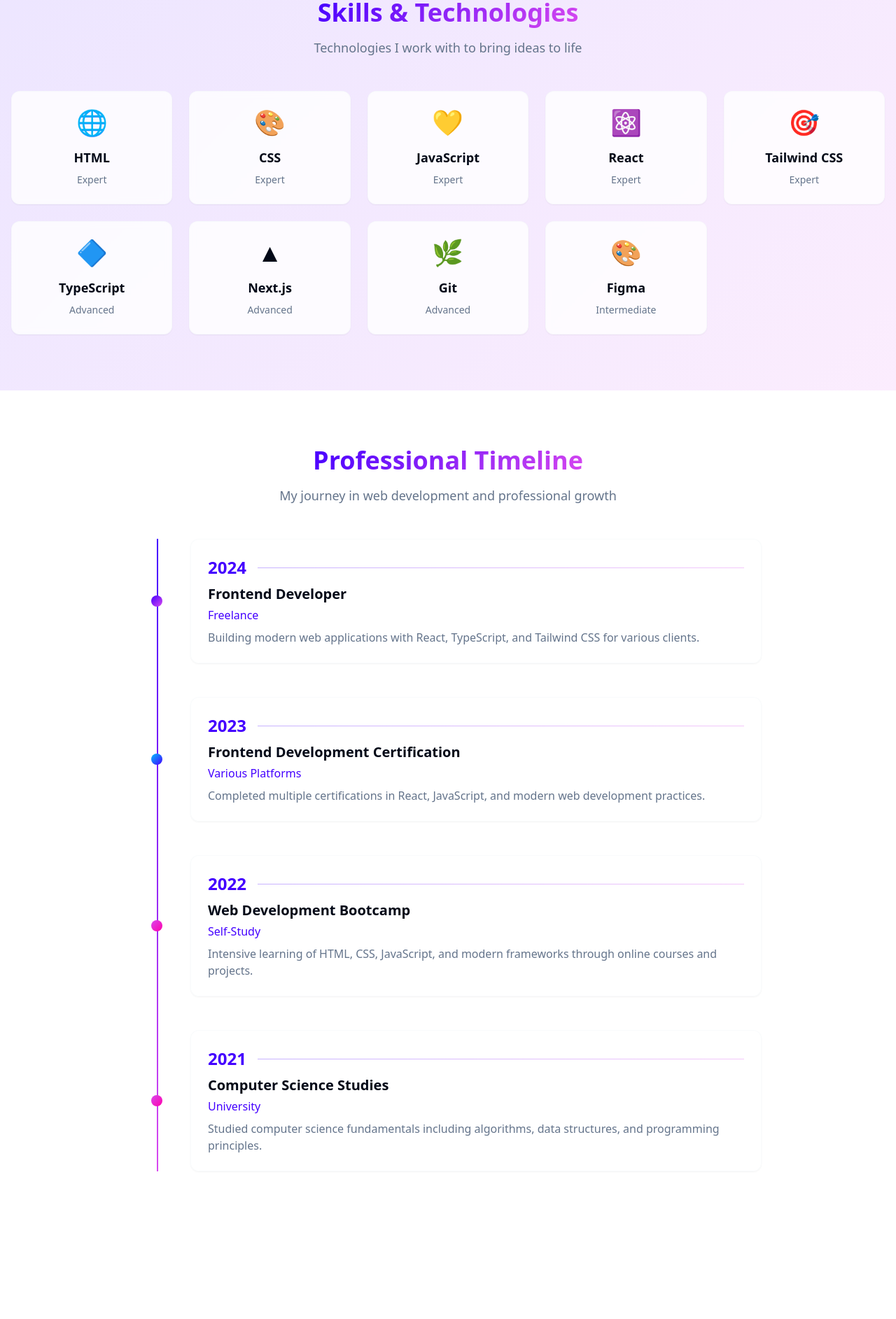
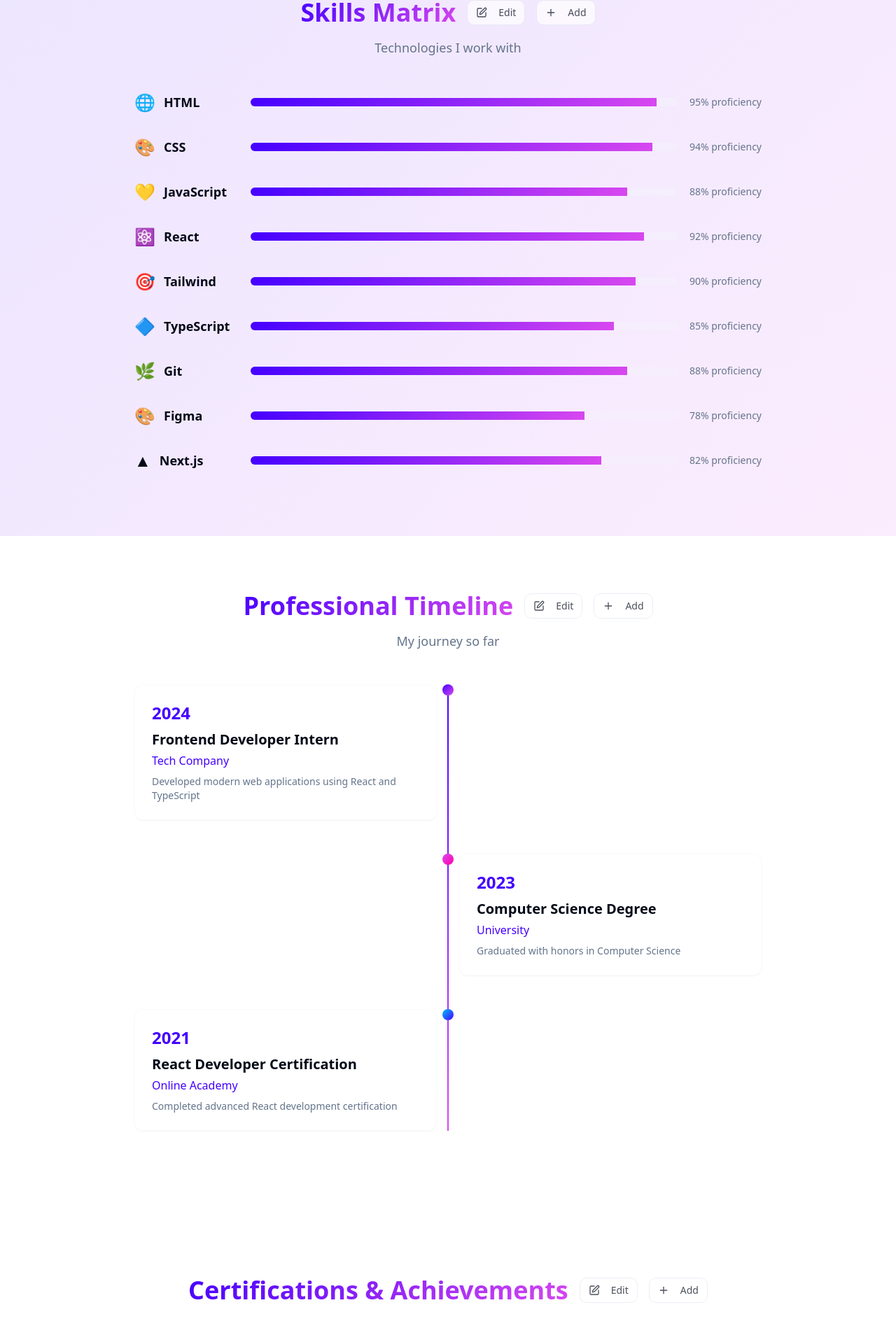
Before and after one commit to yulduzkurban/ata-web-glow, a React (Vite) app: page / in a window 1280 px wide. Shown: the part 1760-3645 px from the top of the page at 70% size. Built offline with nearby package versions, Linux system fonts and the light colour scheme.

Commit message:
Add edit and add functionality
Implement edit and add features for timeline and certifications. Update Skills & Technologies and Professional Timeline sections with screenshots.

```diff
--- a/src/components/CertificationsSection.tsx
+++ b/src/components/CertificationsSection.tsx
@@ -1,6 +1,6 @@
 import { Card, CardContent } from "@/components/ui/card";
 import { Badge } from "@/components/ui/badge";
-import { Download, Award, Calendar } from "lucide-react";
+import { Download, Award, Calendar, Edit, Plus } from "lucide-react";
 import { Button } from "@/components/ui/button";
 
 const CertificationsSection = () => {
@@ -84,11 +84,21 @@ const CertificationsSection = () => {
     <section id="certifications" className="py-20 bg-background">
       <div className="container mx-auto px-4">
         <div className="text-center mb-12">
-          <h2 className="text-4xl font-bold mb-4">
-            <span className="bg-gradient-primary bg-clip-text text-transparent">
-              Certifications & Achievements
-            </span>
-          </h2>
+          <div className="flex items-center justify-center gap-4 mb-4">
+            <h2 className="text-4xl font-bold">
+              <span className="bg-gradient-primary bg-clip-text text-transparent">
+                Certifications & Achievements
+              </span>
+            </h2>
+            <Button variant="outline" size="sm" className="opacity-70 hover:opacity-100">
+              <Edit className="w-4 h-4 mr-2" />
+              Edit
+            </Button>
+            <Button variant="outline" size="sm" className="opacity-70 hover:opacity-100">
+              <Plus className="w-4 h-4 mr-2" />
+              Add
+            </Button>
+          </div>
           <p className="text-lg text-muted-foreground max-w-2xl mx-auto">
             Continuous learning and professional development through industry certifications
           </p>
--- a/src/components/SkillsSection.tsx
+++ b/src/components/SkillsSection.tsx
@@ -1,46 +1,66 @@
 import { Card, CardContent } from "@/components/ui/card";
+import { Button } from "@/components/ui/button";
+import { Plus, Edit } from "lucide-react";
 
 const SkillsSection = () => {
   const skills = [
-    { name: "HTML", icon: "🌐", level: "Expert" },
-    { name: "CSS", icon: "🎨", level: "Expert" },
-    { name: "JavaScript", icon: "💛", level: "Expert" },
-    { name: "React", icon: "⚛️", level: "Expert" },
-    { name: "Tailwind CSS", icon: "🎯", level: "Expert" },
-    { name: "TypeScript", icon: "🔷", level: "Advanced" },
-    { name: "Next.js", icon: "▲", level: "Advanced" },
-    { name: "Git", icon: "🌿", level: "Advanced" },
-    { name: "Figma", icon: "🎨", level: "Intermediate" },
+    { name: "HTML", icon: "🌐", proficiency: 95 },
+    { name: "CSS", icon: "🎨", proficiency: 94 },
+    { name: "JavaScript", icon: "💛", proficiency: 88 },
+    { name: "React", icon: "⚛️", proficiency: 92 },
+    { name: "Tailwind", icon: "🎯", proficiency: 90 },
+    { name: "TypeScript", icon: "🔷", proficiency: 85 },
+    { name: "Git", icon: "🌿", proficiency: 88 },
+    { name: "Figma", icon: "🎨", proficiency: 78 },
+    { name: "Next.js", icon: "▲", proficiency: 82 },
   ];
 
   return (
     <section id="skills" className="py-20 bg-gradient-bg">
       <div className="container mx-auto px-4">
         <div className="text-center mb-12">
-          <h2 className="text-4xl font-bold mb-4">
-            <span className="bg-gradient-primary bg-clip-text text-transparent">
-              Skills & Technologies
-            </span>
-          </h2>
+          <div className="flex items-center justify-center gap-4 mb-4">
+            <h2 className="text-4xl font-bold">
+              <span className="bg-gradient-primary bg-clip-text text-transparent">
+                Skills Matrix
+              </span>
+            </h2>
+            <Button variant="outline" size="sm" className="opacity-70 hover:opacity-100">
+              <Edit className="w-4 h-4 mr-2" />
+              Edit
+            </Button>
+            <Button variant="outline" size="sm" className="opacity-70 hover:opacity-100">
+              <Plus className="w-4 h-4 mr-2" />
+              Add
+            </Button>
+          </div>
           <p className="text-lg text-muted-foreground max-w-2xl mx-auto">
-            Technologies I work with to bring ideas to life
+            Technologies I work with
           </p>
         </div>
 
-        <div className="grid grid-cols-2 md:grid-cols-3 lg:grid-cols-4 xl:grid-cols-5 gap-6">
-          {skills.map((skill) => (
-            <Card key={skill.name} className="group hover:shadow-glow transition-all duration-300 backdrop-blur-sm bg-card/80 border-border/20">
-              <CardContent className="p-6 text-center">
-                <div className="text-4xl mb-4 group-hover:scale-110 transition-transform duration-300">
-                  {skill.icon}
+        <div className="max-w-4xl mx-auto">
+          <div className="space-y-8">
+            {skills.map((skill) => (
+              <div key={skill.name} className="group">
+                <div className="flex items-center gap-4 mb-3">
+                  <div className="flex items-center gap-3 min-w-[150px]">
+                    <span className="text-2xl">{skill.icon}</span>
+                    <span className="font-semibold text-lg">{skill.name}</span>
+                  </div>
+                  <div className="flex-1 bg-muted/30 rounded-full h-3 overflow-hidden">
+                    <div
+                      className="h-full bg-gradient-primary transition-all duration-1000 ease-out"
+                      style={{ width: `${skill.proficiency}%` }}
+                    ></div>
+                  </div>
+                  <span className="text-sm text-muted-foreground min-w-[60px] text-right">
+                    {skill.proficiency}% proficiency
+                  </span>
                 </div>
-                <h3 className="font-semibold text-lg mb-2 group-hover:text-primary transition-colors">
-                  {skill.name}
-                </h3>
-                <p className="text-sm text-muted-foreground">{skill.level}</p>
-              </CardContent>
-            </Card>
-          ))}
+              </div>
+            ))}
+          </div>
         </div>
       </div>
     </section>
--- a/src/components/TimelineSection.tsx
+++ b/src/components/TimelineSection.tsx
@@ -1,34 +1,29 @@
 import { Card, CardContent } from "@/components/ui/card";
+import { Button } from "@/components/ui/button";
+import { Plus, Edit } from "lucide-react";
 
 const TimelineSection = () => {
   const timelineItems = [
     {
       year: "2024",
-      title: "Frontend Developer",
-      company: "Freelance",
-      description: "Building modern web applications with React, TypeScript, and Tailwind CSS for various clients.",
+      title: "Frontend Developer Intern",
+      company: "Tech Company",
+      description: "Developed modern web applications using React and TypeScript",
       type: "work"
     },
     {
       year: "2023",
-      title: "Frontend Development Certification",
-      company: "Various Platforms",
-      description: "Completed multiple certifications in React, JavaScript, and modern web development practices.",
-      type: "certification"
-    },
-    {
-      year: "2022",
-      title: "Web Development Bootcamp",
-      company: "Self-Study",
-      description: "Intensive learning of HTML, CSS, JavaScript, and modern frameworks through online courses and projects.",
+      title: "Computer Science Degree",
+      company: "University",
+      description: "Graduated with honors in Computer Science",
       type: "education"
     },
     {
       year: "2021",
-      title: "Computer Science Studies",
-      company: "University",
-      description: "Studied computer science fundamentals including algorithms, data structures, and programming principles.",
-      type: "education"
+      title: "React Developer Certification",
+      company: "Online Academy",
+      description: "Completed advanced React development certification",
+      type: "certification"
     }
   ];
 
@@ -49,37 +44,50 @@ const TimelineSection = () => {
     <section id="timeline" className="py-20 bg-background">
       <div className="container mx-auto px-4">
         <div className="text-center mb-12">
-          <h2 className="text-4xl font-bold mb-4">
+          <div className="flex items-center justify-center gap-4 mb-4">
+            <h2 className="text-4xl font-bold">
               <span className="bg-gradient-primary bg-clip-text text-transparent">
                 Professional Timeline
               </span>
             </h2>
+            <Button variant="outline" size="sm" className="opacity-70 hover:opacity-100">
+              <Edit className="w-4 h-4 mr-2" />
+              Edit
+            </Button>
+            <Button variant="outline" size="sm" className="opacity-70 hover:opacity-100">
+              <Plus className="w-4 h-4 mr-2" />
+              Add
+            </Button>
+          </div>
           <p className="text-lg text-muted-foreground max-w-2xl mx-auto">
-            My journey in web development and professional growth
+            My journey so far
           </p>
         </div>
 
         <div className="max-w-4xl mx-auto">
           <div className="relative">
-            {/* Timeline line */}
-            <div className="absolute left-8 top-0 bottom-0 w-0.5 bg-gradient-primary"></div>
+            {/* Vertical timeline line */}
+            <div className="absolute left-1/2 transform -translate-x-1/2 w-0.5 h-full bg-gradient-primary"></div>
 
             {timelineItems.map((item, index) => (
-              <div key={index} className="relative flex items-center mb-12">
+              <div key={index} className="relative mb-12">
                 {/* Timeline dot */}
-                <div className={`w-4 h-4 rounded-full ${getTypeColor(item.type)} absolute left-6 z-10`}></div>
+                <div className={`absolute left-1/2 transform -translate-x-1/2 w-4 h-4 rounded-full ${getTypeColor(item.type)} z-10`}></div>
 
-                <Card className="ml-20 flex-1 backdrop-blur-sm bg-card/80 border-border/20 hover:shadow-glow transition-all duration-300">
+                {/* Timeline item */}
+                <div className={`flex items-center ${index % 2 === 0 ? 'flex-row-reverse' : ''}`}>
+                  <div className="w-1/2"></div>
+                  <Card className={`w-1/2 backdrop-blur-sm bg-card/80 border-border/20 hover:shadow-glow transition-all duration-300 ${index % 2 === 0 ? 'mr-8' : 'ml-8'}`}>
                     <CardContent className="p-6">
-                    <div className="flex items-center gap-4 mb-2">
+                      <div className="flex items-center gap-2 mb-2">
                         <span className="text-2xl font-bold text-primary">{item.year}</span>
-                      <div className="flex-1 h-px bg-gradient-primary opacity-30"></div>
                       </div>
                       <h3 className="text-xl font-semibold mb-1">{item.title}</h3>
                       <p className="text-primary font-medium mb-2">{item.company}</p>
-                    <p className="text-muted-foreground">{item.description}</p>
+                      <p className="text-muted-foreground text-sm">{item.description}</p>
                     </CardContent>
                   </Card>
+                </div>
               </div>
             ))}
           </div>
```
Lines whose indentation alone changed are shown as unchanged.
